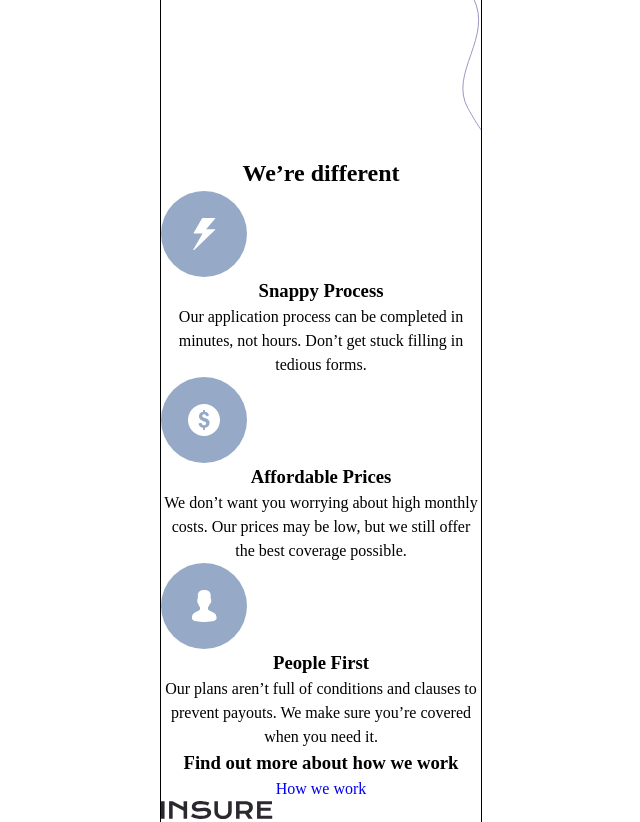
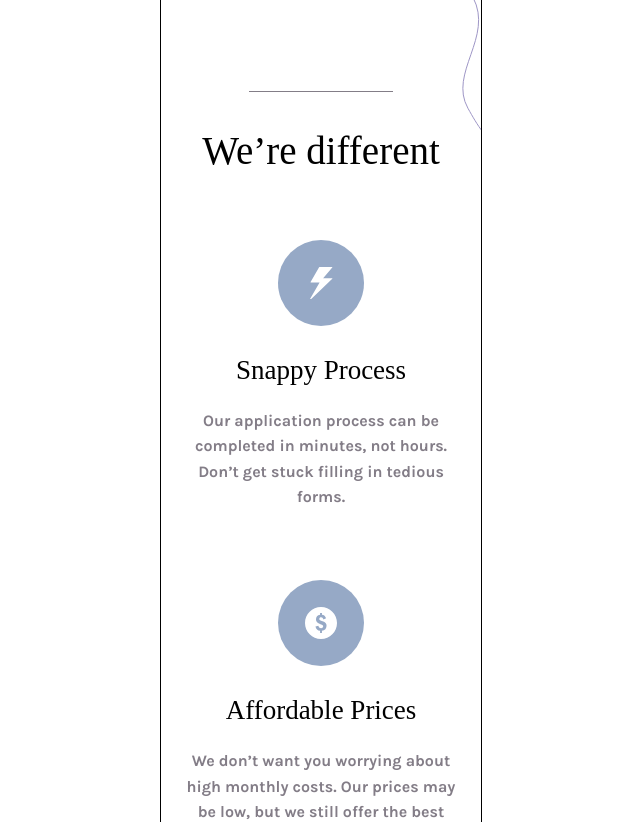
Before and after one commit to avatarfreak/frontend-insure-landing-page, a website: page index.html in a window 1280 px wide. Shown: the part 980-1802 px from the top of the page, without its empty margins (319-959 px from the left). Drawn offline with Linux system fonts and the light colour scheme; files whose address does not match are found by name.

Commit message:
categories updated

```diff
--- a/app/scss/component/_categories.scss
+++ b/app/scss/component/_categories.scss
@@ -1,5 +1,57 @@
 @use '../abstracts' as *;
 @use '../function' as *;
 .categories {
-  margin-top: to-rem(184px);
+  margin: to-rem(160px) 1rem;
+
+  & h2 {
+    @include font-type-scale(
+      var(--fs-size-lg),
+      var(--ff-family-dm),
+      var(--fw-weight-regular),
+      null,
+      1
+    );
+    position: relative;
+
+    &::before {
+      content: "";
+      position: absolute;
+      top: 0;
+      left: 0;
+      transform: translate(50%, -2.5rem);
+      height: 100%;
+      width: 50%;
+      border-top: 1px solid var(--clr-neutral-110);
+    }
+  }
+
+  & article {
+    margin-top: to-rem(70px);
+  }
+
+  &__img {
+    display: inline-block;
+  }
+
+  &__title {
+    @include font-type-scale(
+      var(--fs-size-md),
+      var(--ff-family-dm),
+      var(--fw-weight-regular),
+      0.15,
+      1
+    );
+    padding: 1.5rem;
+  }
+
+  &__text {
+    @include font-type-scale(
+      var(--fs-size-xs),
+      var(--ff-family-karla),
+      var(--fw-weight-bold),
+      null,
+      1.6
+    );
+    color: var(--clr-neutral-110);
+  }
 }
```
Also changed, not shown: dist/css/main.css, 1 other file.
